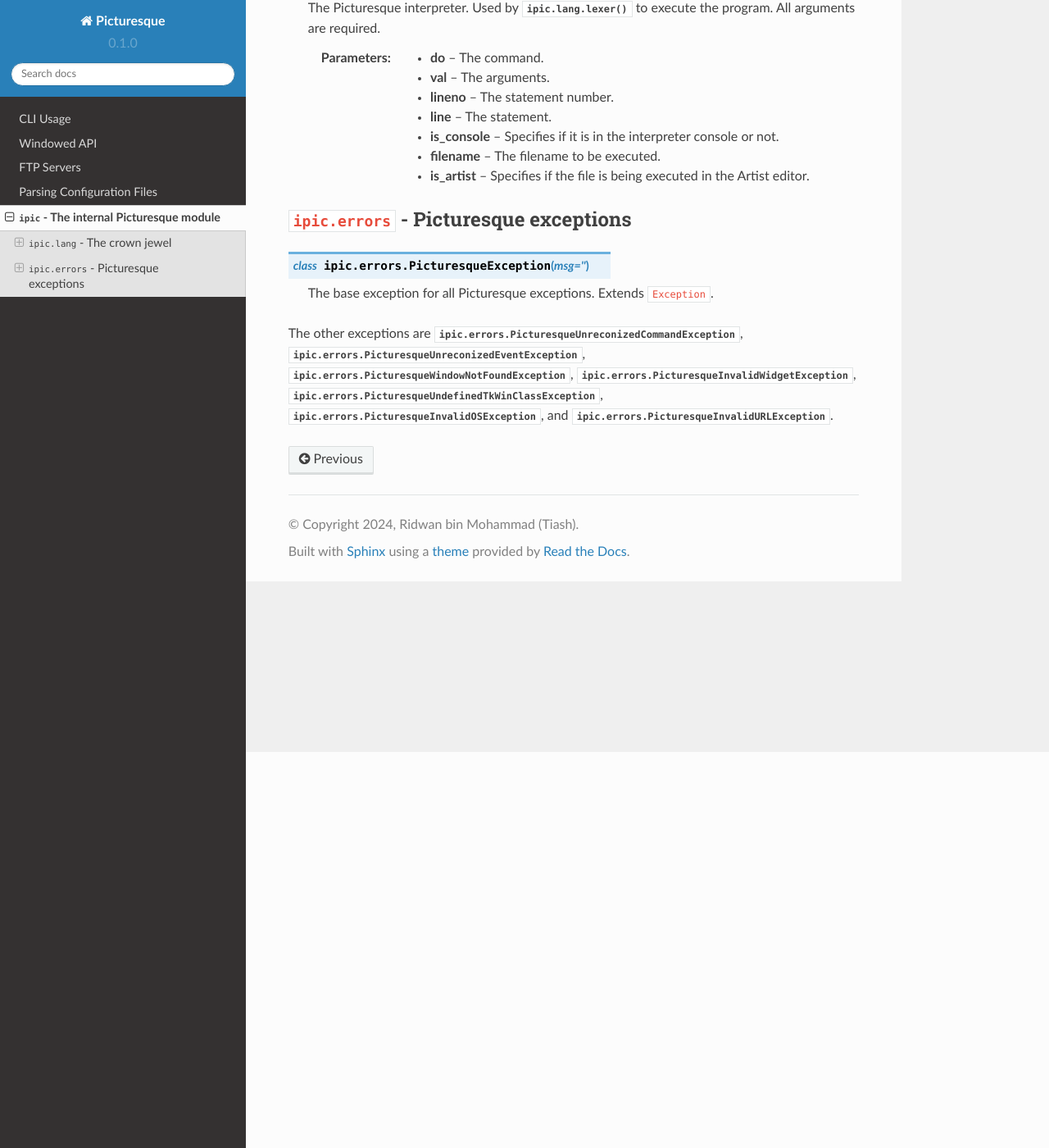
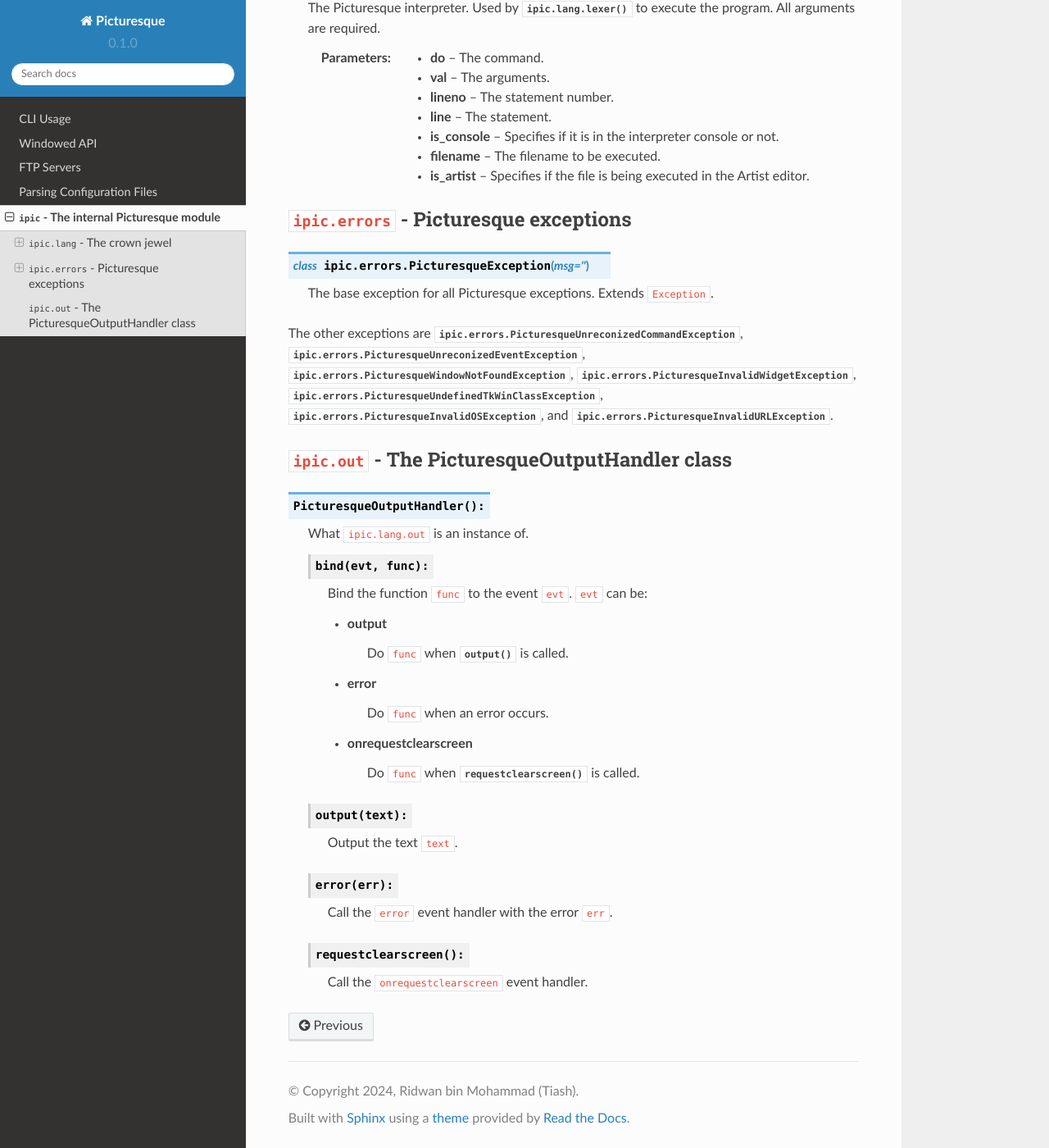
Before and after one commit to tiashDev/pic-docs, a Sphinx documentation site: the page built from docs/source/ipic.rst, in a window 1280 px wide and 1400 px high, scrolled down 483 px. Shown: the whole window at 82% size. Built offline with Sphinx 7.4.7 and the Read the Docs theme 2.0.0, drawn with Linux system fonts in a browser that asks for light colours; cross-references to code outside the pages are shown as plain code.

Commit message:
Update ipic.rst

```diff
--- a/docs/source/ipic.rst
+++ b/docs/source/ipic.rst
@@ -36,3 +36,35 @@
    The base exception for all Picturesque exceptions. Extends ``Exception``.
 
 The other exceptions are :py:class:`ipic.errors.PicturesqueUnreconizedCommandException`, :py:class:`ipic.errors.PicturesqueUnreconizedEventException`, :py:class:`ipic.errors.PicturesqueWindowNotFoundException`, :py:class:`ipic.errors.PicturesqueInvalidWidgetException`, :py:class:`ipic.errors.PicturesqueUndefinedTkWinClassException`, :py:class:`ipic.errors.PicturesqueInvalidOSException`, and :py:class:`ipic.errors.PicturesqueInvalidURLException`.
+
+``ipic.out`` - The PicturesqueOutputHandler class
+-------------------------------------------------
+
+.. class:: PicturesqueOutputHandler():
+   :module: ipic.out
+
+   What ``ipic.lang.out`` is an instance of.
+
+   .. function:: bind(evt, func):
+
+      Bind the function :py:param:`func` to the event :py:param:`evt`.
+      :py:param:`evt` can be:
+
+      * output
+          Do :py:param:`func` when :py:func:`output` is called.
+      * error
+          Do :py:param:`func` when an error occurs.
+      * onrequestclearscreen
+          Do :py:param:`func` when :py:func:`requestclearscreen` is called.
+
+   .. function:: output(text):
+
+      Output the text :py:param:`text`.
+
+   .. function:: error(err):
+
+      Call the ``error`` event handler with the error :py:param:`err`.
+
+   .. function:: requestclearscreen():
+
+      Call the ``onrequestclearscreen`` event handler.
```
